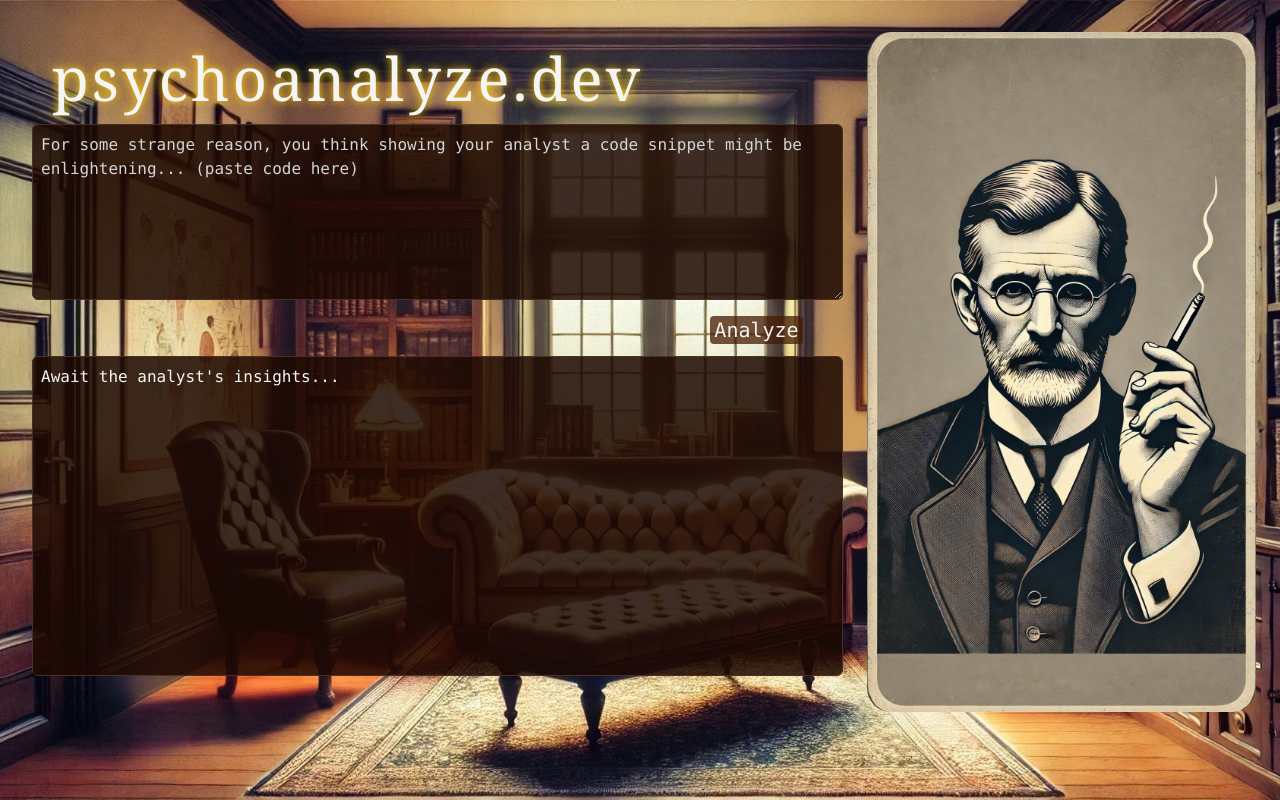
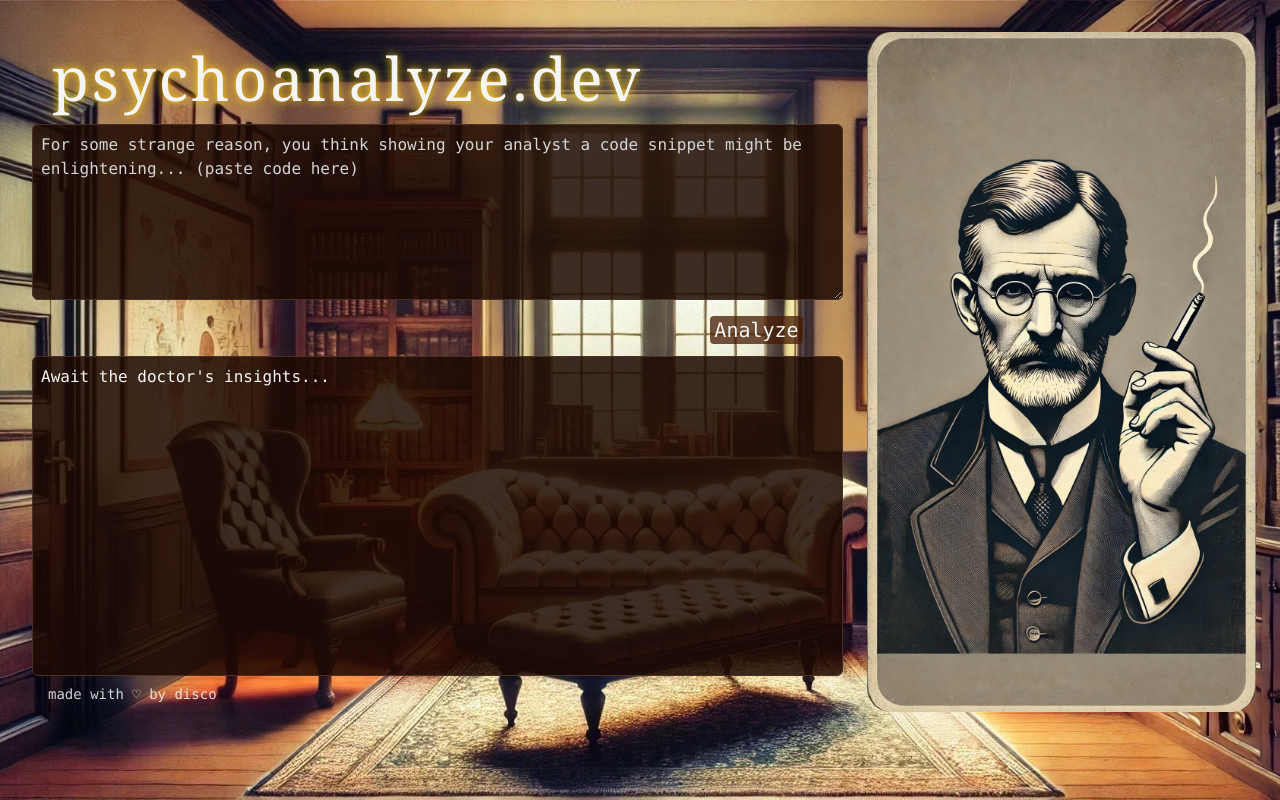
Before and after one commit to fractal-bootcamp/sarahbicknell.psychoanalyzedev, a Next.js app: page / in a window 1280 px wide. Built offline with nearby package versions, Linux system fonts and the light colour scheme.

Commit message:
adds extra styling details and animation

```diff
--- a/app/page.tsx
+++ b/app/page.tsx
@@ -1,8 +1,9 @@
 'use client';
 import { useState, useEffect, useCallback } from 'react';
 import {useChat} from 'ai/react';
+import { motion, AnimatePresence } from 'framer-motion';
 
-function useSlowChat(delay = 25) {
+function useSlowChat(delay = 15) {
   const [slowMessage, setSlowMessage] = useState('');
   const chat = useChat();
 
@@ -39,6 +40,14 @@ function useSlowChat(delay = 25) {
 export default function Home() {
   const { messages, input, handleInputChange, handleSubmit: originalHandleSubmit, isLoading } = useSlowChat(50);
   const [inputValue, setInputValue] = useState(input); // Initialize with the input from useChat
+  const [currentImage, setCurrentImage] = useState('/analyst.webp');
+  const [isFirstImage, setIsFirstImage] = useState(true);
+
+  const toggleImage = () => {
+    setIsFirstImage(!isFirstImage);
+    setCurrentImage(isFirstImage ? '/smoking_analyst.webp' : '/analyst.webp');
+  };
+
 
   const handleInputChangeLocal = (e: React.ChangeEvent<HTMLTextAreaElement>) => {
     setInputValue(e.target.value);
@@ -48,6 +57,7 @@ export default function Home() {
   const handleSubmit = (e: React.FormEvent<HTMLFormElement>) => {
     e.preventDefault();
     originalHandleSubmit(e); // Call the original handleSubmit
+    toggleImage()
     // Do not clear inputValue here
   };
 
@@ -71,12 +81,22 @@ export default function Home() {
 
         {/* Image */}
         <div className="w-full lg:w-1/3 order-2 lg:order-3 flex flex-shrink justify-center items-center mb-4  lg:mb-0 ">
-          <img
-            src="/analyst.webp"
-            alt="Analyst"
-            className="h-32 w-32 lg:h-auto lg:w-auto lg:max-h-[80vh] xl:max-h-[85vh] rounded-full lg:rounded-3xl object-cover shadow-[0_0_10px_rgba(255,255,255,3)] lg:shadow-none"
-          />
-        </div>
+          <AnimatePresence mode="wait">
+            <motion.img
+              key={currentImage}
+              src={currentImage}
+              alt="Analyst"
+              className="h-32 w-32 lg:h-auto lg:w-auto lg:max-h-[80vh] xl:max-h-[85vh] rounded-full lg:rounded-3xl object-cover shadow-[0_0_10px_rgba(255,255,255,3)] lg:shadow-none"
+              initial={{ opacity: 0 }}
+              animate={{ opacity: 1 }}
+              exit={{ opacity: 0 }}
+              transition={{
+                type: "tween",
+                duration: 1,
+            }}
+            />
+            </AnimatePresence>
+          </div>
 
         {/* Text boxes */}
         <div className="w-full lg:w-2/3 order-3 lg:order-2 md:mr-8 lg:mr-4">
@@ -98,7 +118,7 @@ export default function Home() {
             </div>
           </form>
           <div
-            className="w-full h-64 sm:h-72 lg:h-80 xl:h-[40vh] bg-[#1D0902] font-mono bg-opacity-85 border border-[#4A2F25] rounded-md  text-neutral-100 p-2 mb-4 overflow-auto"
+            className="w-full h-64 sm:h-72 lg:h-80 xl:h-[40vh] bg-[#1D0902] font-mono bg-opacity-85 border border-[#4A2F25] rounded-md  text-neutral-100 p-2 mb-2 overflow-auto"
           >
             {(() => {
               const lastAnalystMessage = messages
@@ -112,12 +132,13 @@ export default function Home() {
                   </div>
                 );
               } else if (isLoading) {
-                return <div>Pondering...</div>;
+                return <div>Analyzing...</div>;
               } else {
-                return <div>{`Await the analyst's insights...`}</div>;
+                return <div>{`Await the doctor's insights...`}</div>;
               }
             })()}
           </div>
+          <p className='text-neutral-100 text-opacity-85 font-mono text-sm font-thin text-right pr-4 lg:text-left lg:pl-4'> made with ♡ by <a className='hover:underline' href="https://hyperdiscogirl.netlify.app/">disco</a></p>
         </div>
       </div>
     </div>
--- a/package.json
+++ b/package.json
@@ -12,6 +12,7 @@
     "@ai-sdk/openai": "^0.0.36",
     "ai": "^3.2.22",
     "axios": "^1.7.2",
+    "framer-motion": "^11.3.19",
     "next": "14.2.4",
     "openai": "^4.0.0-beta.6",
     "react": "^18",
```
Also changed, not shown: public/smoking_analyst.webp (added), 1 other file (tests, documents, lock files or other folders).
